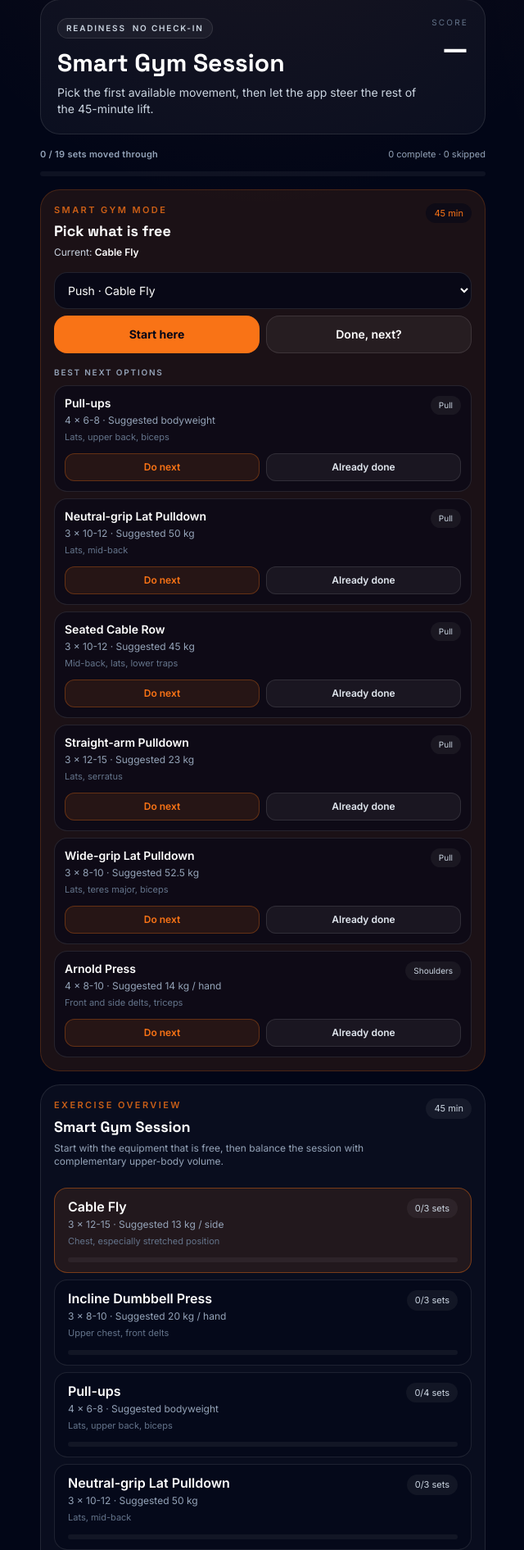
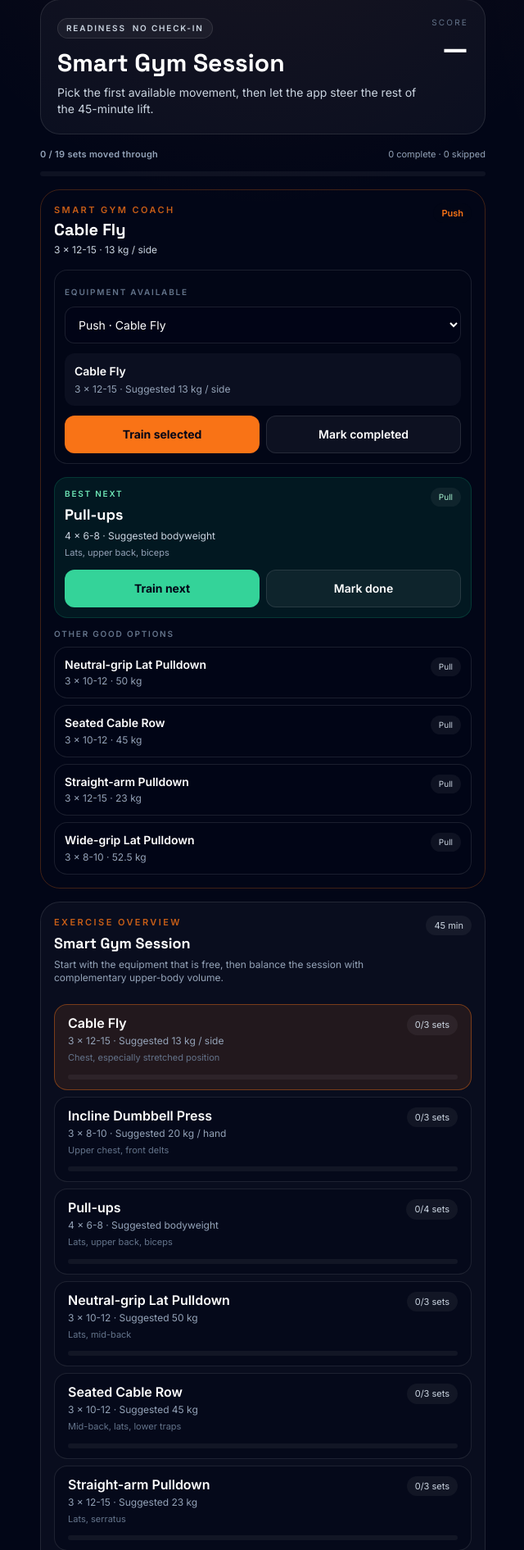
Before and after one commit to ats5e/workoutapp, a Flask app: page /smart in a window 1280 px wide. Shown: the part 128-2019 px from the top of the page at 82% size, without its empty margins (319-959 px from the left). Run offline with Flask 3, Linux system fonts and the light colour scheme; data comes from the database, SQL or seed files in the repository; data that the repository does not hold is empty; some libraries are stand-ins or nearby versions.

Commit message:
Refine smart gym and exercise library UX

```diff
--- a/static/js/workout.js
+++ b/static/js/workout.js
@@ -244,6 +244,11 @@ function exerciseLibraryView(initialModel) {
         model: deepCopy(initialModel),
         query: "",
         activeCategory: "all",
+        selectedExerciseId: "",
+
+        init() {
+            this.selectedExerciseId = this.exercises[0]?.id || "";
+        },
 
         get categories() {
             return this.model.categories || [];
@@ -280,6 +285,24 @@ function exerciseLibraryView(initialModel) {
                     .join(" ")
                     .toLowerCase();
                 return searchable.includes(query);
+            });
+        },
+
+        get selectedExercise() {
+            return (
+                this.exercises.find((exercise) => exercise.id === this.selectedExerciseId) ||
+                this.filteredExercises[0] ||
+                null
+            );
+        },
+
+        selectExercise(exercise) {
+            this.selectedExerciseId = exercise.id;
+            window.requestAnimationFrame(() => {
+                document.getElementById("exercise-detail")?.scrollIntoView({
+                    behavior: "smooth",
+                    block: "start",
+                });
             });
         },
 
@@ -697,6 +720,10 @@ function workoutSession(initialModel) {
             return this.exerciseLibrary.find((exercise) => exercise.id === exerciseId) || null;
         },
 
+        get smartSelectedExercise() {
+            return this.findLibraryExercise(this.librarySelectedId) || this.currentExercise;
+        },
+
         ensureExerciseInWorkout(exercise) {
             const existingIndex = this.workout.exercises.findIndex(
                 (item) => item.id === exercise.id
@@ -798,6 +825,14 @@ function workoutSession(initialModel) {
 
         get smartRecommendations() {
             return this.buildSmartRecommendations(this.currentExercise, 6);
+        },
+
+        get primarySmartRecommendation() {
+            return this.smartRecommendations[0] || null;
+        },
+
+        get alternateSmartRecommendations() {
+            return this.smartRecommendations.slice(1, 5);
         },
 
         exerciseOverviewClass(index) {
--- a/static/service-worker.js
+++ b/static/service-worker.js
@@ -1,4 +1,4 @@
-const CACHE_NAME = "iron-log-v5";
+const CACHE_NAME = "iron-log-v6";
 const CORE_ASSETS = [
     "/",
     "/static/css/styles.css",
--- a/templates/workout.html
+++ b/templates/workout.html
@@ -75,74 +75,102 @@
 
     <template x-if="stage === 'strength'">
         <div class="mt-4 space-y-4">
-            <template x-if="exerciseLibrary.length">
-                <div class="rounded-3xl border border-accent/20 bg-accent/10 p-4">
+            <template x-if="workout.smart_mode && exerciseLibrary.length">
+                <div class="rounded-3xl border border-accent/25 bg-gradient-to-br from-accent/12 via-white/[0.03] to-slate-950/30 p-4">
                     <div class="flex items-start justify-between gap-3">
                         <div class="min-w-0">
-                            <p class="text-[11px] font-semibold uppercase tracking-[0.22em] text-accent/80">Smart Gym Mode</p>
-                            <h2 class="mt-1 font-display text-lg font-bold text-white">Pick what is free</h2>
+                            <p class="text-[11px] font-semibold uppercase tracking-[0.22em] text-accent/80">Smart Gym Coach</p>
+                            <h2 class="mt-1 font-display text-xl font-bold leading-tight text-white" x-text="currentExercise.name"></h2>
                             <p class="mt-1 text-xs text-slate-300">
-                                Current: <span class="font-semibold text-white" x-text="currentExercise.name"></span>
+                                <span x-text="`${currentExercise.sets} x ${currentExercise.reps}`"></span>
+                                <span> · </span>
+                                <span x-text="currentWeightLabel"></span>
                             </p>
                         </div>
-                        <span class="flex-shrink-0 rounded-full bg-slate-950/50 px-2.5 py-1 text-[11px] text-accent">45 min</span>
+                        <span class="flex-shrink-0 rounded-full bg-slate-950/50 px-2.5 py-1 text-[11px] font-semibold text-accent" x-text="currentExercise.category_label"></span>
                     </div>
 
-                    <div class="mt-4 grid gap-2">
+                    <div class="mt-4 rounded-2xl border border-white/10 bg-slate-950/50 p-3">
+                        <label class="text-[10px] font-semibold uppercase tracking-[0.18em] text-slate-500">Equipment available</label>
                         <select x-model="librarySelectedId"
-                                class="w-full rounded-2xl border border-white/10 bg-slate-950/70 px-3 py-3 text-sm text-white">
+                                class="mt-2 w-full rounded-xl border border-white/10 bg-slate-950/80 px-3 py-3 text-sm text-white">
                             <template x-for="exercise in exerciseLibrary" :key="exercise.id">
                                 <option :value="exercise.id" x-text="`${exercise.category_label} · ${exercise.name}`"></option>
                             </template>
                         </select>
-                        <div class="grid grid-cols-2 gap-2">
+                        <div class="mt-3 rounded-xl bg-white/[0.04] p-3">
+                            <p class="text-sm font-semibold text-white" x-text="smartSelectedExercise.name"></p>
+                            <p class="mt-1 text-xs text-slate-400">
+                                <span x-text="`${smartSelectedExercise.sets} x ${smartSelectedExercise.reps}`"></span>
+                                <span> · </span>
+                                <span x-text="`Suggested ${libraryWeightLabel(smartSelectedExercise)}`"></span>
+                            </p>
+                        </div>
+                        <div class="mt-3 grid grid-cols-2 gap-2">
                             <button type="button"
                                     @click="startWithExercise(librarySelectedId)"
-                                    class="rounded-2xl bg-accent px-4 py-3 text-sm font-bold text-slate-950 active:bg-accent-glow">
-                                Start here
+                                    class="rounded-xl bg-accent px-4 py-3 text-sm font-bold text-slate-950 active:bg-accent-glow">
+                                Train selected
                             </button>
                             <button type="button"
                                     @click="logExerciseDone(librarySelectedId)"
-                                    class="rounded-2xl border border-white/10 bg-white/5 px-4 py-3 text-sm font-semibold text-white active:bg-white/10">
-                                Done, next?
+                                    class="rounded-xl border border-white/10 bg-white/5 px-4 py-3 text-sm font-semibold text-white active:bg-white/10">
+                                Mark completed
                             </button>
                         </div>
                     </div>
 
                     <p class="mt-3 text-xs text-emerald-300" x-show="smartMessage" x-text="smartMessage"></p>
 
-                    <template x-if="smartRecommendations.length">
-                        <div class="mt-4 space-y-2">
-                            <div class="text-[10px] font-semibold uppercase tracking-[0.18em] text-slate-400">
-                                Best next options
+                    <template x-if="primarySmartRecommendation">
+                        <div class="mt-4 rounded-2xl border border-emerald-500/20 bg-emerald-500/10 p-3">
+                            <div class="flex items-start justify-between gap-3">
+                                <div class="min-w-0">
+                                    <p class="text-[10px] font-semibold uppercase tracking-[0.18em] text-emerald-300">Best next</p>
+                                    <h3 class="mt-1 font-display text-lg font-bold text-white" x-text="primarySmartRecommendation.name"></h3>
+                                    <p class="mt-1 text-xs text-slate-300">
+                                        <span x-text="`${primarySmartRecommendation.sets} x ${primarySmartRecommendation.reps}`"></span>
+                                        <span> · </span>
+                                        <span x-text="`Suggested ${libraryWeightLabel(primarySmartRecommendation)}`"></span>
+                                    </p>
+                                    <p class="mt-1 text-[11px] text-slate-400" x-text="primarySmartRecommendation.muscle_focus"></p>
+                                </div>
+                                <span class="flex-shrink-0 rounded-full bg-white/5 px-2.5 py-1 text-[10px] text-emerald-200" x-text="primarySmartRecommendation.category_label"></span>
                             </div>
-                            <template x-for="exercise in smartRecommendations" :key="exercise.id">
-                                <div class="rounded-2xl border border-white/10 bg-slate-950/45 p-3">
+                            <div class="mt-3 grid grid-cols-2 gap-2">
+                                <button type="button"
+                                        @click="startWithExercise(primarySmartRecommendation.id)"
+                                        class="rounded-xl bg-emerald-400 px-3 py-3 text-sm font-bold text-slate-950 active:bg-emerald-300">
+                                    Train next
+                                </button>
+                                <button type="button"
+                                        @click="logExerciseDone(primarySmartRecommendation.id)"
+                                        class="rounded-xl border border-white/10 bg-white/5 px-3 py-3 text-sm font-semibold text-white active:bg-white/10">
+                                    Mark done
+                                </button>
+                            </div>
+                        </div>
+                    </template>
+
+                    <template x-if="alternateSmartRecommendations.length">
+                        <div class="mt-3 space-y-2">
+                            <p class="text-[10px] font-semibold uppercase tracking-[0.18em] text-slate-500">Other good options</p>
+                            <template x-for="exercise in alternateSmartRecommendations" :key="exercise.id">
+                                <button type="button"
+                                        @click="startWithExercise(exercise.id)"
+                                        class="w-full rounded-2xl border border-white/10 bg-slate-950/45 p-3 text-left active:bg-white/5">
                                     <div class="flex items-start justify-between gap-3">
                                         <div class="min-w-0">
                                             <p class="text-sm font-semibold leading-tight text-white" x-text="exercise.name"></p>
                                             <p class="mt-1 text-xs text-slate-400">
                                                 <span x-text="`${exercise.sets} x ${exercise.reps}`"></span>
                                                 <span> · </span>
-                                                <span x-text="`Suggested ${libraryWeightLabel(exercise)}`"></span>
+                                                <span x-text="libraryWeightLabel(exercise)"></span>
                                             </p>
-                                            <p class="mt-1 text-[11px] text-slate-500" x-text="exercise.muscle_focus"></p>
                                         </div>
                                         <span class="flex-shrink-0 rounded-full bg-white/5 px-2.5 py-1 text-[10px] text-slate-300" x-text="exercise.category_label"></span>
                                     </div>
-                                    <div class="mt-3 grid grid-cols-2 gap-2">
-                                        <button type="button"
-                                                @click="startWithExercise(exercise.id)"
-                                                class="rounded-xl border border-accent/30 bg-accent/10 px-3 py-2 text-xs font-semibold text-accent active:bg-accent/15">
-                                            Do next
-                                        </button>
-                                        <button type="button"
-                                                @click="logExerciseDone(exercise.id)"
-                                                class="rounded-xl border border-white/10 bg-white/5 px-3 py-2 text-xs font-semibold text-slate-200 active:bg-white/10">
-                                            Already done
-                                        </button>
-                                    </div>
-                                </div>
+                                </button>
                             </template>
                         </div>
                     </template>
```
Also changed, not shown: templates/exercises.html (+64 -6 lines), tests/test_app.py (+4 -2 lines), README.md.
